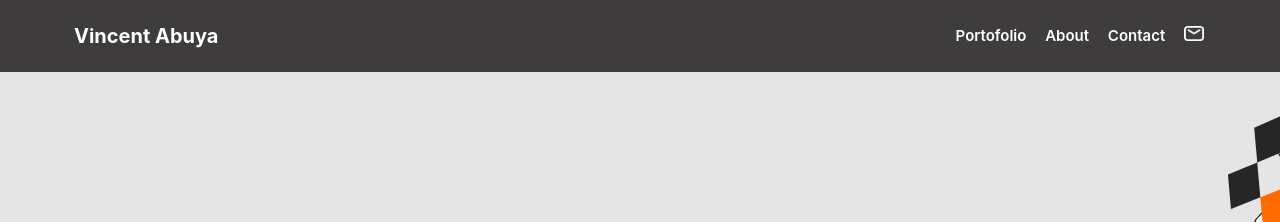
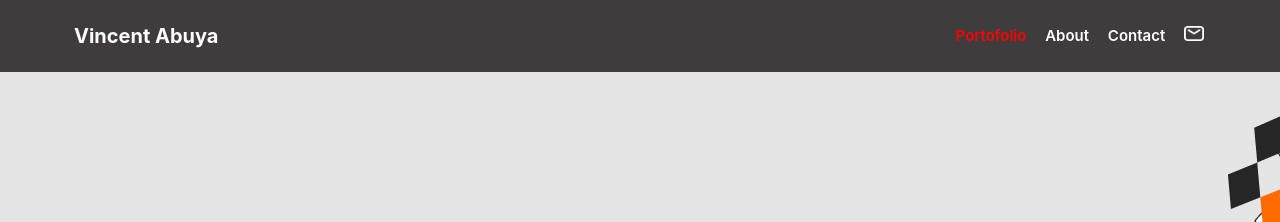
Before and after one commit to vabuyia/Portifolio-desktop-version, a plain HTML site: page index.html in a window 1280 px wide. In both pictures the pointer is over the item "Portofolio". Shown: the top 222 px of the page. Drawn offline with Linux system fonts and the light colour scheme.

Commit message:
Add hover color and transition to nav menu

```diff
--- a/style.css
+++ b/style.css
@@ -33,10 +33,16 @@ header {
 
 .intro ul {
   list-style: none;
+  transition: 1s;
+  cursor: pointer;
 }
 
 .intro li {
   display: inline-block;
+}
+
+.intro li:hover{
+  color:red;
 }
 
 .nam {
```
